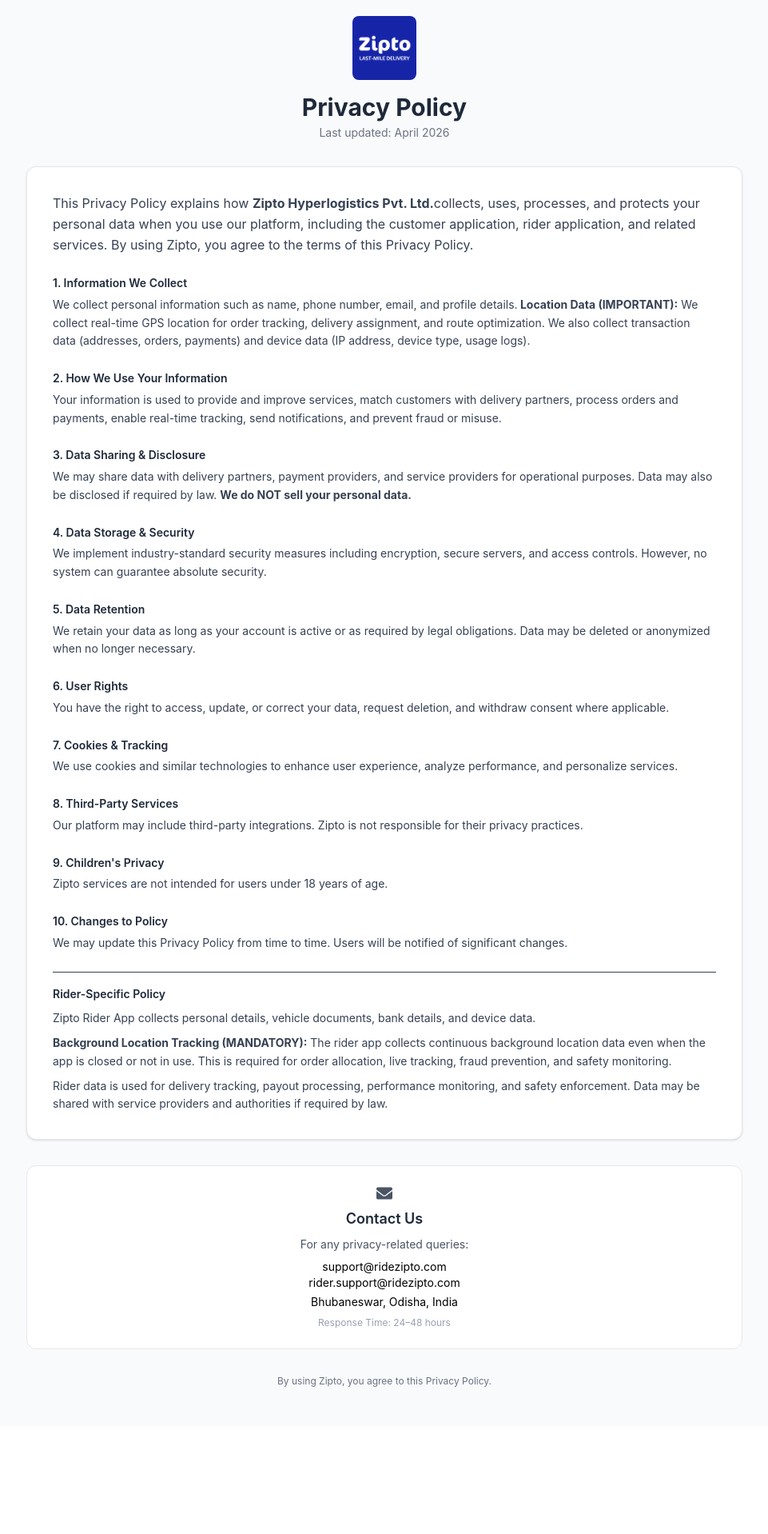
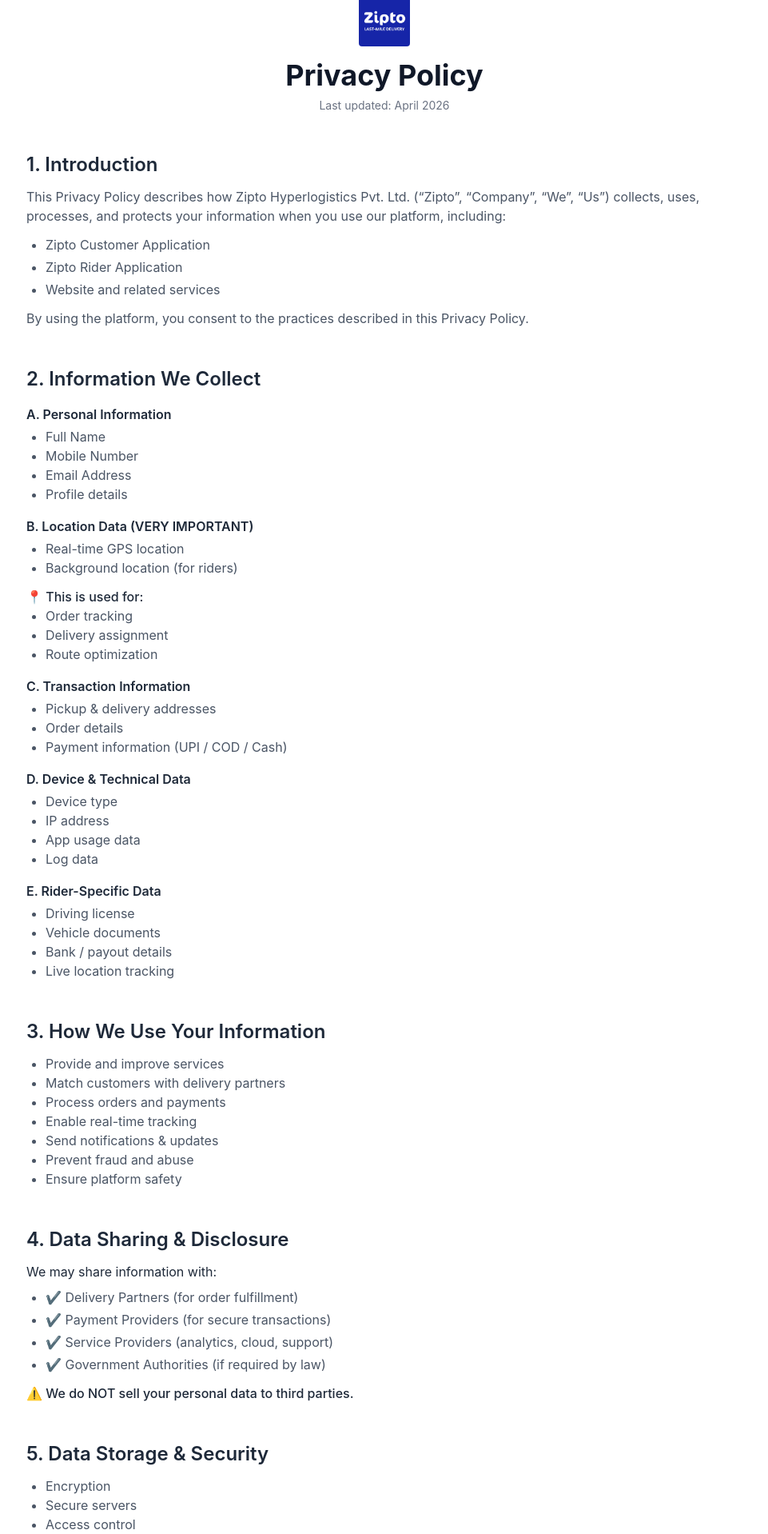
Before and after one commit to ridezipto-app/Zipto-Website, a React (Vite) app in the folder Frontend/: page /privacy-policy in a window 1280 px wide. Shown: the part 102-2020 px from the top of the page at 80% size, without its empty margins (159-1120 px from the left). Before the commit the page ends 1885 px from the top, so only its background shows below. Built offline with nearby package versions, Linux system fonts and the light colour scheme.

Commit message:
Update PrivacyPolicy.jsx

```diff
--- a/Frontend/src/pages/PrivacyPolicy.jsx
+++ b/Frontend/src/pages/PrivacyPolicy.jsx
@@ -1,5 +1,4 @@
 import React, { useEffect } from "react";
-import { FaEnvelope } from "react-icons/fa";
 import ziptoLogo from "../assets/zipto.jpeg";
 import { useNavigate } from "react-router-dom";
 
@@ -12,170 +11,255 @@
 
   return (
     <>
-      {/* Back Button */}
+      {/* Back */}
       <div className="p-4">
         <button
           onClick={() => navigate("/")}
-          className="flex items-center gap-2 bg-white text-blue-600 font-semibold px-4 py-2 rounded-lg border hover:bg-blue-50 transition"
+          className="text-blue-600 font-medium hover:underline"
         >
           ← Back to Home
         </button>
       </div>
 
-      <div className="min-h-screen bg-gray-50 py-12 px-4">
+      <div className="min-h-screen bg-white px-6 py-10">
 
-        {/* Logo */}
-        <div className="flex justify-center mb-4">
-          <img
-            src={ziptoLogo}
-            alt="Zipto Logo"
-            className="h-20 w-20 rounded-lg"
-          />
-        </div>
-
-        {/* Title */}
-        <div className="text-center mb-8">
-          <h1 className="text-3xl font-bold text-gray-800">
+        {/* Header */}
+        <div className="max-w-4xl mx-auto text-center mb-12">
+          <img src={ziptoLogo} className="h-16 mx-auto mb-4 rounded" />
+          <h1 className="text-4xl font-bold text-gray-900">
             Privacy Policy
           </h1>
-          <p className="text-gray-500 mt-1 text-sm">
+          <p className="text-gray-500 mt-2 text-sm">
             Last updated: April 2026
           </p>
         </div>
 
-        {/* MAIN CARD */}
-        <div className="max-w-4xl mx-auto bg-white border border-gray-200 rounded-xl p-8 shadow-sm">
+        {/* CONTENT */}
+        <div className="max-w-4xl mx-auto space-y-12 text-gray-800">
 
-          {/* Intro */}
-          <p className="text-gray-700 mb-6 leading-relaxed">
-            This Privacy Policy explains how <strong>Zipto Hyperlogistics Pvt. Ltd.</strong>
-            collects, uses, processes, and protects your personal data when you use our platform,
-            including the customer application, rider application, and related services.
-            By using Zipto, you agree to the terms of this Privacy Policy.
+          {/* 1 */}
+          <section>
+            <h2 className="text-2xl font-semibold mb-3">1. Introduction</h2>
+            <p className="text-gray-600">
+              This Privacy Policy describes how Zipto Hyperlogistics Pvt. Ltd. (“Zipto”, “Company”, “We”, “Us”) collects, uses, processes, and protects your information when you use our platform, including:
             </p>
 
-          {/* Sections */}
-          <div className="space-y-6 text-gray-700 text-sm leading-relaxed">
+            <ul className="list-disc pl-6 mt-3 text-gray-600 space-y-1">
+              <li>Zipto Customer Application</li>
+              <li>Zipto Rider Application</li>
+              <li>Website and related services</li>
+            </ul>
 
-            <div>
-              <h2 className="font-semibold text-gray-800 mb-1">1. Information We Collect</h2>
-              <p>
-                We collect personal information such as name, phone number, email, and profile details.
-                <strong> Location Data (IMPORTANT):</strong> We collect real-time GPS location for order tracking,
-                delivery assignment, and route optimization. We also collect transaction data (addresses, orders, payments)
-                and device data (IP address, device type, usage logs).
+            <p className="text-gray-600 mt-3">
+              By using the platform, you consent to the practices described in this Privacy Policy.
             </p>
-            </div>
+          </section>
 
-            <div>
-              <h2 className="font-semibold text-gray-800 mb-1">2. How We Use Your Information</h2>
-              <p>
-                Your information is used to provide and improve services, match customers with delivery partners,
-                process orders and payments, enable real-time tracking, send notifications, and prevent fraud or misuse.
+          {/* 2 */}
+          <section>
+            <h2 className="text-2xl font-semibold mb-3">2. Information We Collect</h2>
+
+            <h3 className="font-semibold mt-4 mb-1">A. Personal Information</h3>
+            <ul className="list-disc pl-6 text-gray-600">
+              <li>Full Name</li>
+              <li>Mobile Number</li>
+              <li>Email Address</li>
+              <li>Profile details</li>
+            </ul>
+
+            <h3 className="font-semibold mt-4 mb-1">B. Location Data (VERY IMPORTANT)</h3>
+            <ul className="list-disc pl-6 text-gray-600">
+              <li>Real-time GPS location</li>
+              <li>Background location (for riders)</li>
+            </ul>
+
+            <p className="mt-3 font-medium">📍 This is used for:</p>
+            <ul className="list-disc pl-6 text-gray-600">
+              <li>Order tracking</li>
+              <li>Delivery assignment</li>
+              <li>Route optimization</li>
+            </ul>
+
+            <h3 className="font-semibold mt-4 mb-1">C. Transaction Information</h3>
+            <ul className="list-disc pl-6 text-gray-600">
+              <li>Pickup & delivery addresses</li>
+              <li>Order details</li>
+              <li>Payment information (UPI / COD / Cash)</li>
+            </ul>
+
+            <h3 className="font-semibold mt-4 mb-1">D. Device & Technical Data</h3>
+            <ul className="list-disc pl-6 text-gray-600">
+              <li>Device type</li>
+              <li>IP address</li>
+              <li>App usage data</li>
+              <li>Log data</li>
+            </ul>
+
+            <h3 className="font-semibold mt-4 mb-1">E. Rider-Specific Data</h3>
+            <ul className="list-disc pl-6 text-gray-600">
+              <li>Driving license</li>
+              <li>Vehicle documents</li>
+              <li>Bank / payout details</li>
+              <li>Live location tracking</li>
+            </ul>
+          </section>
+
+          {/* 3 */}
+          <section>
+            <h2 className="text-2xl font-semibold mb-3">3. How We Use Your Information</h2>
+            <ul className="list-disc pl-6 text-gray-600">
+              <li>Provide and improve services</li>
+              <li>Match customers with delivery partners</li>
+              <li>Process orders and payments</li>
+              <li>Enable real-time tracking</li>
+              <li>Send notifications & updates</li>
+              <li>Prevent fraud and abuse</li>
+              <li>Ensure platform safety</li>
+            </ul>
+          </section>
+
+          {/* 4 */}
+          <section>
+            <h2 className="text-2xl font-semibold mb-3">4. Data Sharing & Disclosure</h2>
+
+            <p className="mb-2">We may share information with:</p>
+
+            <ul className="list-disc pl-6 text-gray-600 space-y-1">
+              <li>✔ Delivery Partners (for order fulfillment)</li>
+              <li>✔ Payment Providers (for secure transactions)</li>
+              <li>✔ Service Providers (analytics, cloud, support)</li>
+              <li>✔ Government Authorities (if required by law)</li>
+            </ul>
+
+            <p className="mt-3 font-medium">
+              ⚠️ We do NOT sell your personal data to third parties.
             </p>
-            </div>
+          </section>
 
-            <div>
-              <h2 className="font-semibold text-gray-800 mb-1">3. Data Sharing & Disclosure</h2>
-              <p>
-                We may share data with delivery partners, payment providers, and service providers for operational purposes.
-                Data may also be disclosed if required by law. <strong>We do NOT sell your personal data.</strong>
+          {/* 5 */}
+          <section>
+            <h2 className="text-2xl font-semibold mb-3">5. Data Storage & Security</h2>
+            <ul className="list-disc pl-6 text-gray-600">
+              <li>Encryption</li>
+              <li>Secure servers</li>
+              <li>Access control</li>
+            </ul>
+
+            <p className="mt-3 text-gray-600">
+              However, no system is 100% secure. Users share data at their own risk.
             </p>
-            </div>
+          </section>
 
-            <div>
-              <h2 className="font-semibold text-gray-800 mb-1">4. Data Storage & Security</h2>
-              <p>
-                We implement industry-standard security measures including encryption, secure servers, and access controls.
-                However, no system can guarantee absolute security.
+          {/* 6 */}
+          <section>
+            <h2 className="text-2xl font-semibold mb-3">6. Data Retention</h2>
+            <ul className="list-disc pl-6 text-gray-600">
+              <li>As long as your account is active</li>
+              <li>As required for legal and compliance purposes</li>
+            </ul>
+
+            <p className="mt-3 text-gray-600">
+              We may delete or anonymize data when no longer required.
             </p>
-            </div>
+          </section>
 
-            <div>
-              <h2 className="font-semibold text-gray-800 mb-1">5. Data Retention</h2>
-              <p>
-                We retain your data as long as your account is active or as required by legal obligations.
-                Data may be deleted or anonymized when no longer necessary.
+          {/* 7 */}
+          <section>
+            <h2 className="text-2xl font-semibold mb-3">7. User Rights</h2>
+            <ul className="list-disc pl-6 text-gray-600">
+              <li>Access your data</li>
+              <li>Update or correct information</li>
+              <li>Request deletion of your account</li>
+              <li>Withdraw consent</li>
+            </ul>
+
+            <p className="mt-3 text-gray-600">
+              Requests can be made via official support channels.
             </p>
-            </div>
+          </section>
 
-            <div>
-              <h2 className="font-semibold text-gray-800 mb-1">6. User Rights</h2>
-              <p>
-                You have the right to access, update, or correct your data, request deletion, and withdraw consent where applicable.
+          {/* 8 */}
+          <section>
+            <h2 className="text-2xl font-semibold mb-3">8. Cookies & Tracking</h2>
+            <ul className="list-disc pl-6 text-gray-600">
+              <li>Improve user experience</li>
+              <li>Analyze performance</li>
+              <li>Personalize services</li>
+            </ul>
+          </section>
+
+          {/* 9 */}
+          <section>
+            <h2 className="text-2xl font-semibold mb-3">9. Third-Party Services</h2>
+            <p className="text-gray-600">
+              Zipto may contain integrations with third-party services. We are not responsible for their privacy practices.
             </p>
-            </div>
+          </section>
 
-            <div>
-              <h2 className="font-semibold text-gray-800 mb-1">7. Cookies & Tracking</h2>
-              <p>
-                We use cookies and similar technologies to enhance user experience, analyze performance, and personalize services.
+          {/* 10 */}
+          <section>
+            <h2 className="text-2xl font-semibold mb-3">10. Children’s Privacy</h2>
+            <p className="text-gray-600">
+              Zipto services are not intended for individuals under 18 years of age.
             </p>
-            </div>
+          </section>
 
-            <div>
-              <h2 className="font-semibold text-gray-800 mb-1">8. Third-Party Services</h2>
-              <p>
-                Our platform may include third-party integrations. Zipto is not responsible for their privacy practices.
+          {/* 11 */}
+          <section>
+            <h2 className="text-2xl font-semibold mb-3">11. Changes to Policy</h2>
+            <p className="text-gray-600">
+              Zipto reserves the right to update this Privacy Policy at any time. Users will be notified of significant changes via app or email.
             </p>
-            </div>
+          </section>
 
-            <div>
-              <h2 className="font-semibold text-gray-800 mb-1">9. Children's Privacy</h2>
-              <p>
-                Zipto services are not intended for users under 18 years of age.
-              </p>
-            </div>
+          {/* 12 */}
+          <section>
+            <h2 className="text-2xl font-semibold mb-3">12. Contact Information</h2>
+            <p className="text-gray-600">📧 Email: support@zipto.in</p>
+            <p className="text-gray-600">📍 Location: Bhubaneswar, Odisha, India</p>
+          </section>
 
-            <div>
-              <h2 className="font-semibold text-gray-800 mb-1">10. Changes to Policy</h2>
-              <p>
-                We may update this Privacy Policy from time to time. Users will be notified of significant changes.
-              </p>
-            </div>
-
-            {/* Rider Section */}
-            <div className="pt-4 border-t">
-              <h2 className="font-semibold text-gray-800 mb-2">
-                Rider-Specific Policy
+          {/* RIDER ADDENDUM */}
+          <section className="border-t pt-8">
+            <h2 className="text-2xl font-bold mb-4">
+              🛵 Rider Privacy Addendum (Important)
             </h2>
 
-              <p>
-                Zipto Rider App collects personal details, vehicle documents, bank details, and device data.
+            <h3 className="font-semibold mb-2">1. Background Location Tracking</h3>
+            <ul className="list-disc pl-6 text-gray-600">
+              <li>Order allocation</li>
+              <li>Live tracking</li>
+              <li>Fraud prevention</li>
+              <li>Safety monitoring</li>
+            </ul>
+            <p className="mt-2 font-medium">
+              ⚠️ This is mandatory for platform functionality.
             </p>
 
-              <p className="mt-2">
-                <strong>Background Location Tracking (MANDATORY):</strong> The rider app collects continuous
-                background location data even when the app is closed or not in use. This is required for
-                order allocation, live tracking, fraud prevention, and safety monitoring.
+            <h3 className="font-semibold mt-6 mb-2">2. Sensitive Document Handling</h3>
+            <ul className="list-disc pl-6 text-gray-600">
+              <li>Driving License</li>
+              <li>Vehicle Registration</li>
+              <li>Identity Proof</li>
+            </ul>
+
+            <h3 className="font-semibold mt-6 mb-2">3. Payout & Financial Data</h3>
+            <p className="text-gray-600">
+              Used to process rider earnings and manage payouts. We do not store sensitive banking credentials like OTP or PIN.
             </p>
 
-              <p className="mt-2">
-                Rider data is used for delivery tracking, payout processing, performance monitoring, and safety enforcement.
-                Data may be shared with service providers and authorities if required by law.
-              </p>
-            </div>
+            <h3 className="font-semibold mt-6 mb-2">4. Performance & Analytics</h3>
+            <ul className="list-disc pl-6 text-gray-600">
+              <li>Acceptance rate</li>
+              <li>Cancellation rate</li>
+              <li>Delivery performance</li>
+            </ul>
+          </section>
 
-          </div>
-        </div>
-
-        {/* Contact Section */}
-        <div className="max-w-4xl mx-auto mt-8 bg-white border border-gray-200 rounded-xl p-6 text-center">
-          <FaEnvelope className="text-xl mx-auto mb-2 text-gray-600" />
-          <h2 className="text-lg font-semibold text-gray-800 mb-2">
-            Contact Us
-          </h2>
-          <p className="text-sm text-gray-600">
-            For any privacy-related queries:
-          </p>
-          <p className="text-sm mt-2">support@ridezipto.com</p>
-          <p className="text-sm">rider.support@ridezipto.com</p>
-          <p className="text-sm mt-1">Bhubaneswar, Odisha, India</p>
-          <p className="text-xs text-gray-400 mt-2">Response Time: 24–48 hours</p>
         </div>
 
         {/* Footer */}
-        <p className="text-center text-gray-500 mt-8 text-xs">
+        <p className="text-center text-gray-400 mt-16 text-sm">
           By using Zipto, you agree to this Privacy Policy.
         </p>
 
```
Lines whose indentation alone changed are shown as unchanged.
